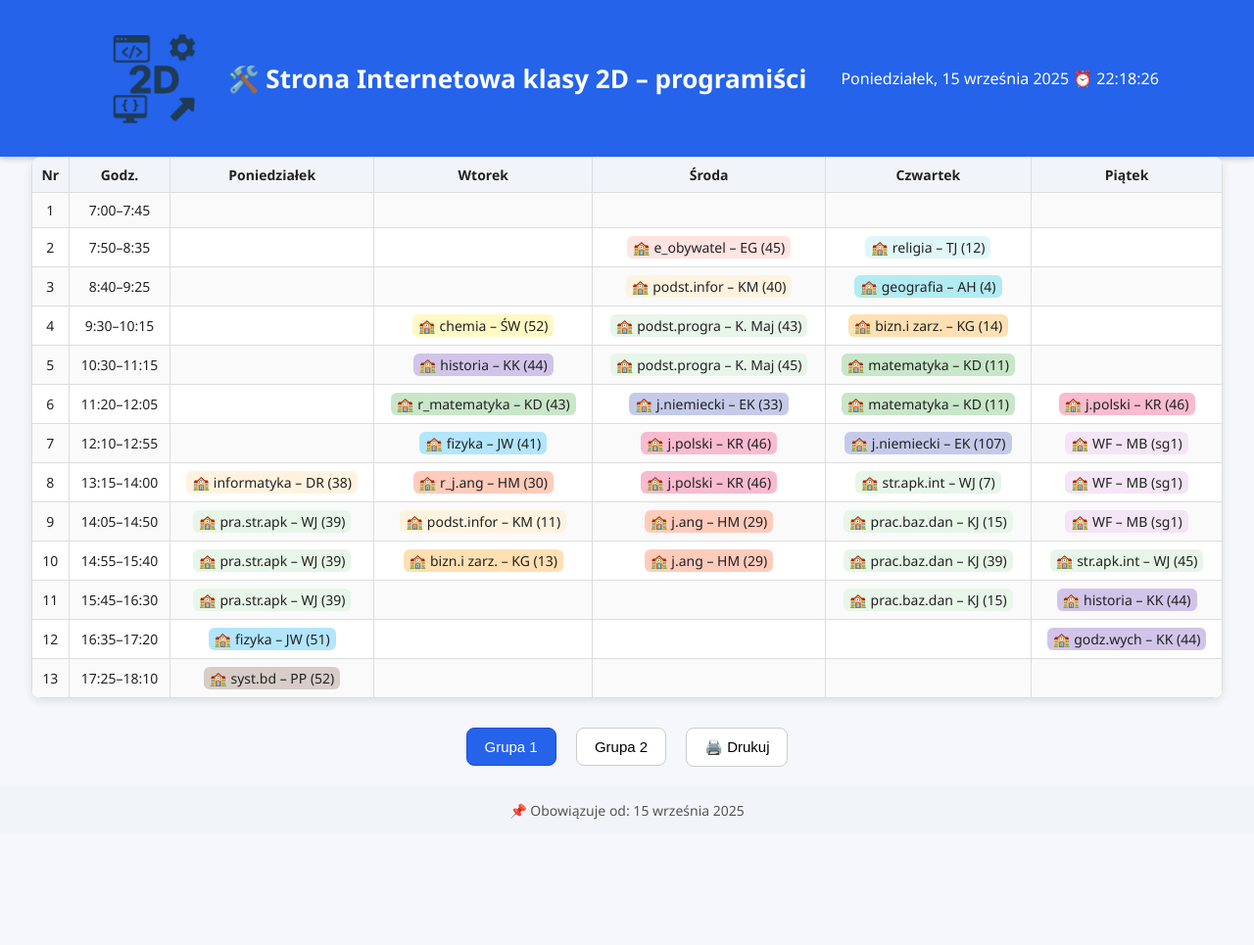
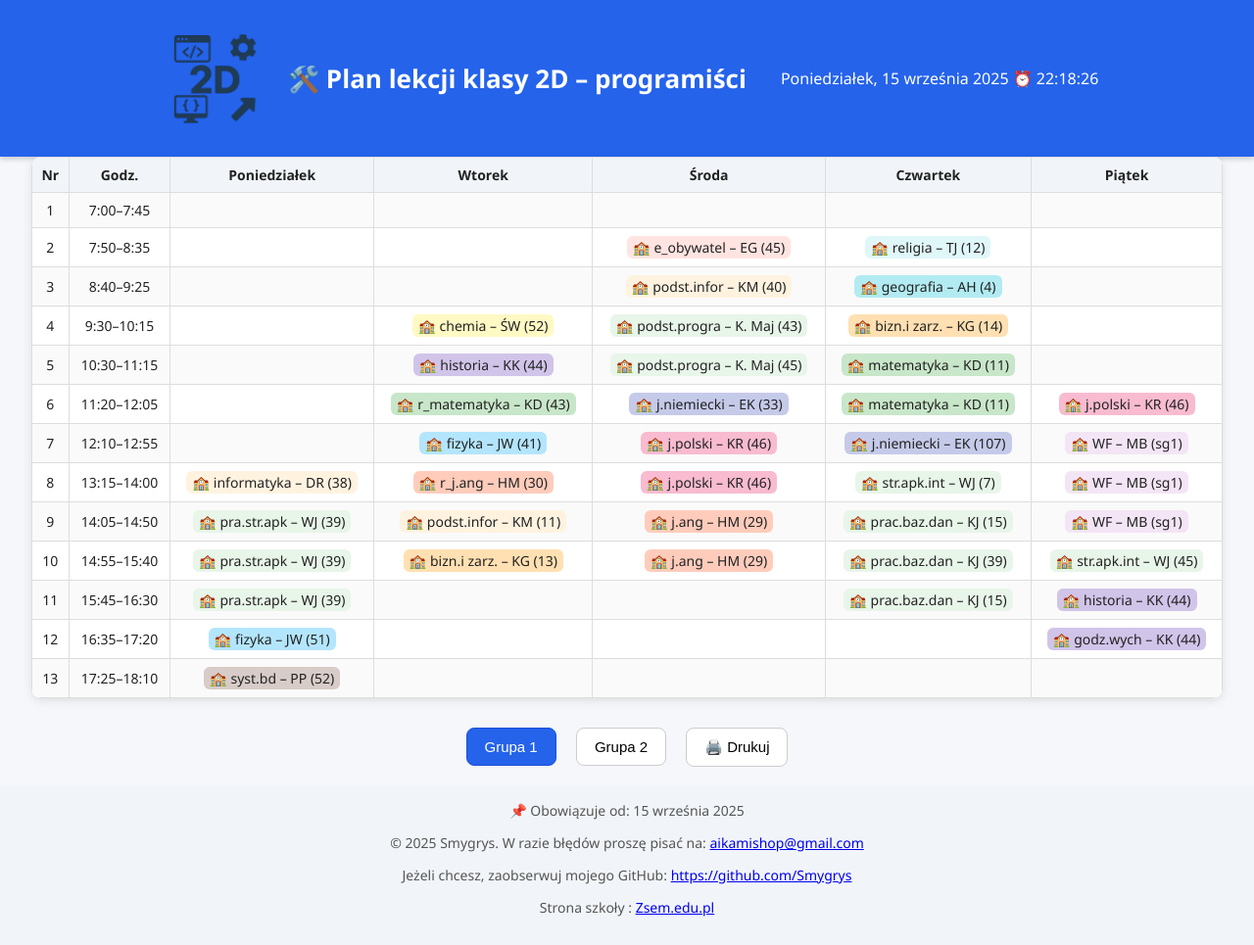
Before and after one commit to Smygrys/Storna-Internetowa-Klasy-2d, a plain HTML site: page index.html in a window 1280 px wide. Shown: the whole page at 98% size. Before the commit the page ends 852 px from the top, so only its background shows below. Drawn offline with Linux system fonts and the light colour scheme.

Commit message:
Update index.html

```diff
--- a/index.html
+++ b/index.html
@@ -2,7 +2,7 @@
 <html lang="pl">
 <head>
 <meta charset="UTF-8">
-<title>Strona Interetowa Klasy 2D – programiści</title>
+<title>Plan lekcji 2D – programiści</title>
 <link rel="stylesheet" href="style.css">
 <meta name="viewport" content="width=device-width, initial-scale=1.0">
 <meta name="description" content="Strona internetowa Klasy 2D – programiści w roku szkolnym 2025/2026.">
@@ -14,7 +14,7 @@
 
 <header>
   <img src="ico.png" alt="Ikona klasy 2D" class="class-icon">
-  🛠️ Strona Internetowa klasy 2D – programiści
+  🛠️ Plan lekcji klasy 2D – programiści
   <div id="clock" style="margin-left: 20px; font-size: 16px;"></div>
 </header>
 
@@ -176,8 +176,14 @@
   <button id="btn-print">🖨️ Drukuj</button>
 </div>
 
+<div id="countdown" style="text-align:center; font-size:18px; margin:10px 0;"></div>
+
+
 <footer>
 📌 Obowiązuje od: 15 września 2025
+ <p>© 2025 Smygrys. W razie błędów proszę pisać na: <a href="mailto:aikamishop@gmail.com">aikamishop@gmail.com</a></p>
+  <p>Jeżeli chcesz, zaobserwuj mojego GitHub: <a href="https://github.com/Smygrys" target="_blank">https://github.com/Smygrys</a></p>
+  <p>Strona szkoły : <a href="http://zsem.edu.pl" target="_blank">Zsem.edu.pl</a></p>
 </footer>
 
 <script src="script.js"></script>
```
